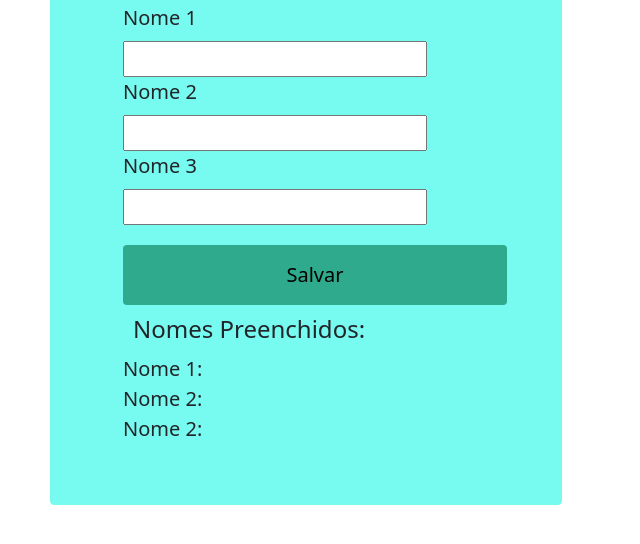
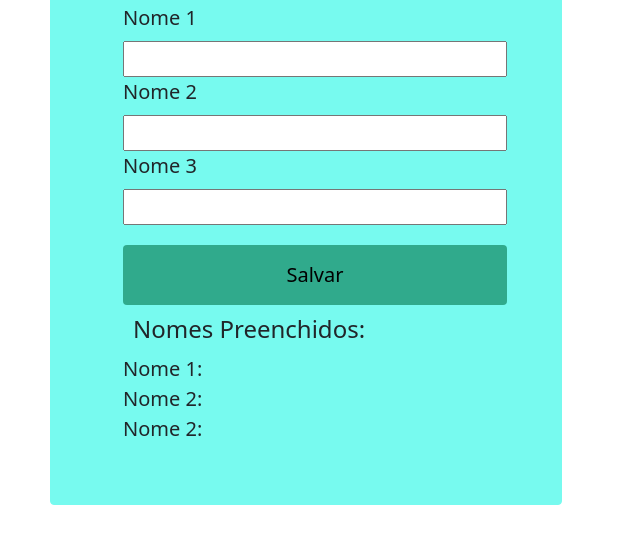
Before and after one commit to eliselindinho/atividade_pratica_aula4_DOM, a plain HTML site: page index.html in a window 1280 px wide. Shown: the part 164-708 px from the top of the page, without its empty margins (0-640 px from the left). Drawn offline with nearby package versions, Linux system fonts and the light colour scheme.

```diff
--- a/assets/css/aula4.css
+++ b/assets/css/aula4.css
@@ -15,6 +15,10 @@
   font-stretch: normal;
   margin: 20px;
   padding: 10px;
+}
+
+input {
+  width: 30vw;
 }
 
 button:hover {
```
